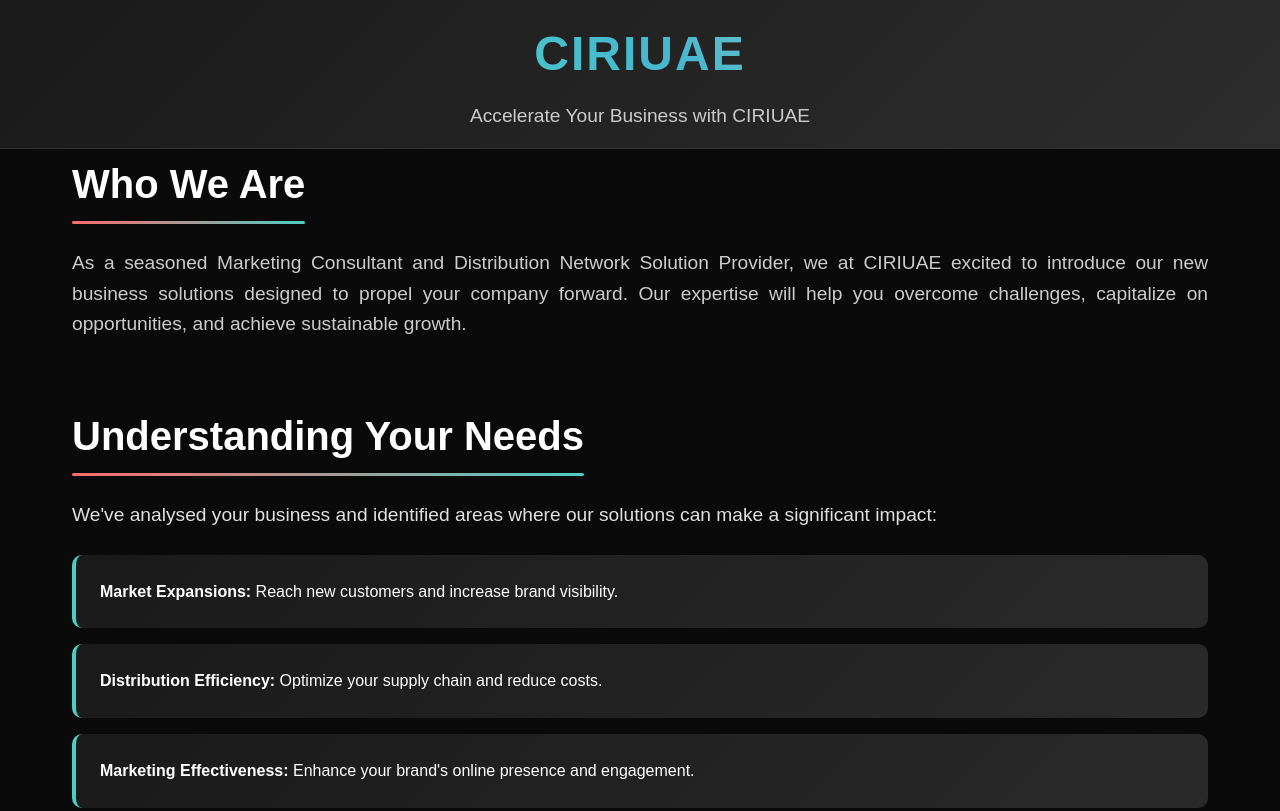
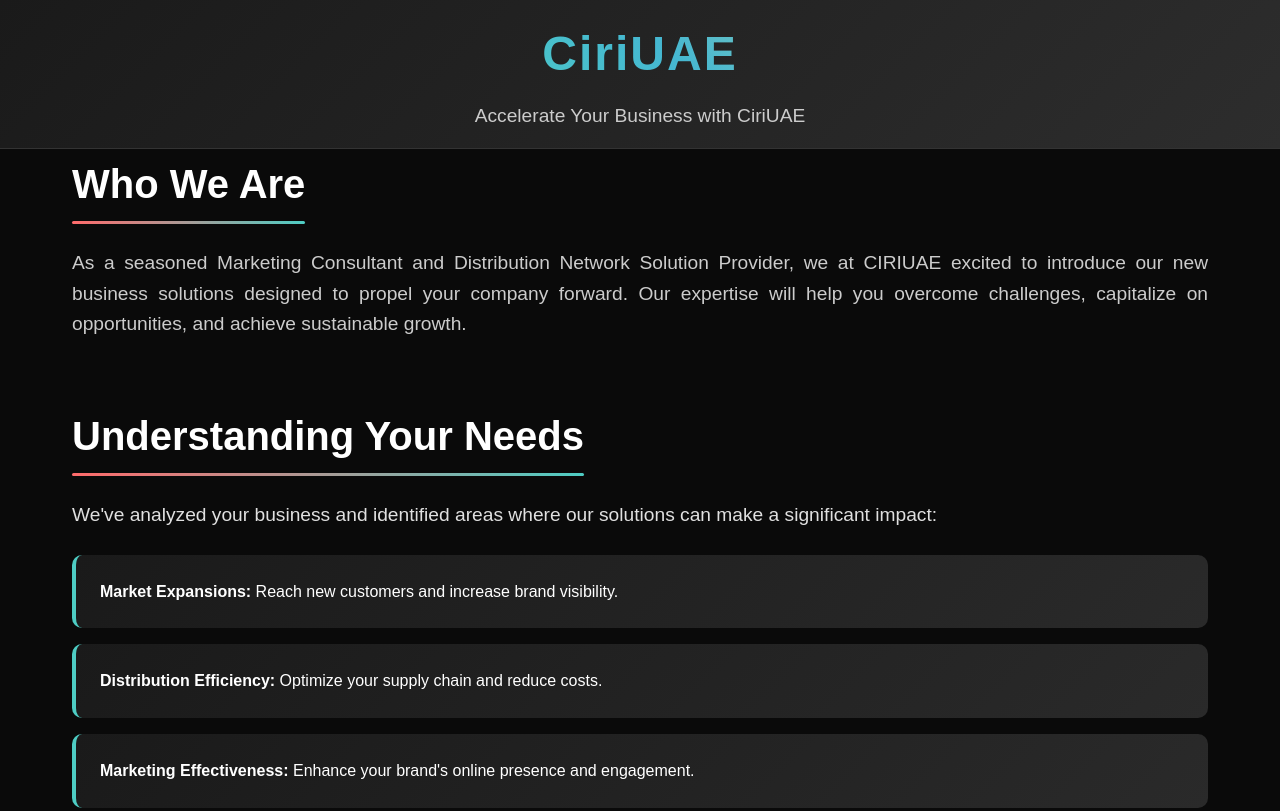
Before and after one commit to raushan-sinha/ciriuae-webpage, a plain HTML site: page index.html in a window 1280 px wide. Shown: the top 811 px of the page. Drawn offline with Linux system fonts and the light colour scheme.

Commit message:
New Files uploaded

```diff
--- a/index.html
+++ b/index.html
@@ -14,7 +14,7 @@
         <div class="nav-container">
             <div class="nav-content">
                 <h1 class="logo">CiriUAE</h1>
-                <h2 class="tagline">Accelerate Your Business with CIRIUAE</h2>
+                <h2 class="tagline">Accelerate Your Business with CiriUAE</h2>
             </div>
         </div>
     </nav>
@@ -43,7 +43,7 @@
                     <span class="heading-text">Understanding Your Needs</span>
                     <div class="underline"></div>
                 </h2>
-                <span class="intro-text">We've analysed your business and identified areas where our solutions can make
+                <span class="intro-text">We've analyzed your business and identified areas where our solutions can make
                     a significant impact:</span>
                 <ul class="solution-list">
                     <li class="list-item">
@@ -159,7 +159,7 @@
                 </p>
                 <div class="footer-signature">
                     <p>Best regards,</p>
-                    <p><strong>For CIRIUAE</strong></p>
+                    <p><strong>For CiriUAE</strong></p>
                     <p>Marketing Consultant & Distribution Network Solution Provider</p>
                 </div>
             </div>
--- a/style.css
+++ b/style.css
@@ -39,7 +39,7 @@ body {
 }
 
 .logo {
-    font-size: 2.5rem;
+    font-size: 2rem;
     font-weight: bold;
     background: linear-gradient(45deg, #ff6b6b, #4ecdc4, #45b7d1, #96ceb4);
     background-size: 300% 300%;
@@ -47,7 +47,6 @@ body {
     background-clip: text;
     -webkit-text-fill-color: transparent;
     animation: gradientShift 3s ease-in-out infinite;
-    text-transform: uppercase;
     letter-spacing: 2px;
 }
 
@@ -230,7 +229,7 @@ body {
 }
 
 .sub-list li::before {
-    content: "→";
+    content: "→ ";
     position: absolute;
     left: 0;
     color: #4ecdc4;
@@ -240,7 +239,7 @@ body {
 .cta-section {
     text-align: center;
     background: linear-gradient(135deg, #1a1a1a 0%, #2d2d2d 100%);
-    padding: 3rem 2rem;
+    padding: 2rem 2rem;
     border-radius: 15px;
     margin: 3rem auto;
     max-width: 800px;
```
Also changed, not shown: 1 other file.
